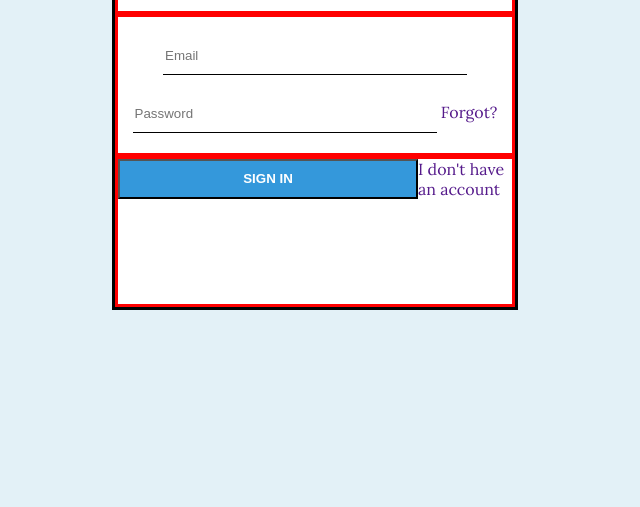
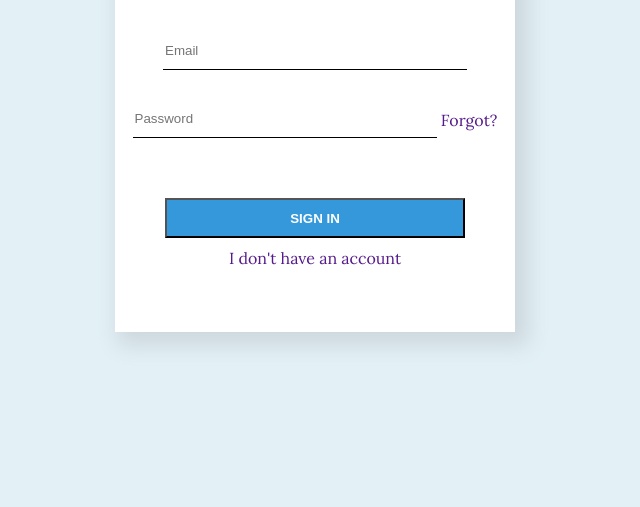
Before and after one commit to MitchellRhodes/Exercise-1, a plain HTML site: page index.html in a window 1280 px wide. Shown: the part 293-800 px from the top of the page, without its empty margins (325-965 px from the left). Drawn offline with Linux system fonts and the light colour scheme.

Commit message:
Finished except for the forgot anchor.

```diff
--- a/index.html
+++ b/index.html
@@ -19,19 +19,19 @@
             </div>
             <div class=inputs>
                 <form>
-                    <input type="text" id="email_input"
+                    <input type="email" id="email_input"
                     placeholder="Email"/>
                 </form>
                 <form>
-                    <input type="text" id="password_input" placeholder="Password"/>
+                    <input type="password" id="password_input" placeholder="Password"/>
                     <span class="lost"><a class="lost" href="">Forgot?</a></span>
                 </form>
             </div>
             <div class=button>
-                <form>
+                <form class=button>
                     <button id="signIn">SIGN IN</button>
+                    <span><a class="newUser" href="">I don't have an account</a></span>
                 </form>
-                <a class="newUser" href="">I don't have an account</a>
             </div>
             </div>
         </main>
--- a/styles.css
+++ b/styles.css
@@ -1,25 +1,25 @@
-/* The light blue background is #e3f1f7 The blue button is #3498db*/
-/* add obnoxious red border to divs to help align them*/
-/*blue background is probably on the body*/
 Body{
     font-family: "Lora";
     background-color: #e3f1f7;
 }
 
 .container{
-    border: 3px solid black;
     width: 400px;
-    height: 400px;
+    height: 450px;
     position: fixed;
     top: 50%;
     left: 50%;
     transform: translate(-50%, -50%);
     background-color: white;
+    -moz-box-shadow:    8px 8px 20px 6px #cdd8dd;
+    -webkit-box-shadow: 8px 8px 20px 6px #cdd8dd;
+    box-shadow:         8px 8px 20px 6px #cdd8dd;
 }
 
 .heading{
-    border: 3px solid red;
     text-align: center;
+    height:130px;
+    padding-top: 20px;
 }
 
 h1{
@@ -33,13 +33,38 @@ h2{
 }
 
 .inputs{
-    border: 3px solid red;
     text-align: center;
 }
 
+#password_input{
+    width:300px;
+    height: 35px;
+    margin-bottom: 30px;
+    border-top: transparent;
+    border-left: transparent;
+    border-right: transparent;
+    border-bottom:1px solid black;
+}
+
+#email_input{
+    width: 300px;
+    height:35px;
+    margin-bottom: 30px;
+    border-top: transparent;
+    border-left: transparent;
+    border-right: transparent;
+    border-bottom:1px solid black;
+}
+
+.lost{
+    text-decoration: none;
+    vertical-align: middle;
+}
+
 .button{
-    border: 3px solid red;
     display: flex;
+    flex-flow: column;
+    align-items: center;
     height:145px;
 }
 
@@ -49,33 +74,10 @@ h2{
     font-weight: bold;
     width:300px;
     height:40px;
-}
-
-.lost{
-    text-decoration: none;
-    float:center;
+    margin-top: 30px;
+    margin-bottom: 10px;
 }
 
 .newUser{
     text-decoration: none;
 }
-
-#password_input{
-    width:300px;
-    height: 35px;
-    margin-bottom: 20px;
-    border-top: transparent;
-    border-left: transparent;
-    border-right: transparent;
-    border-bottom:1px solid black;
-}
-
-#email_input{
-    width: 300px;
-    height:35px;
-    margin: 20px;
-    border-top: transparent;
-    border-left: transparent;
-    border-right: transparent;
-    border-bottom:1px solid black;
-}
```
